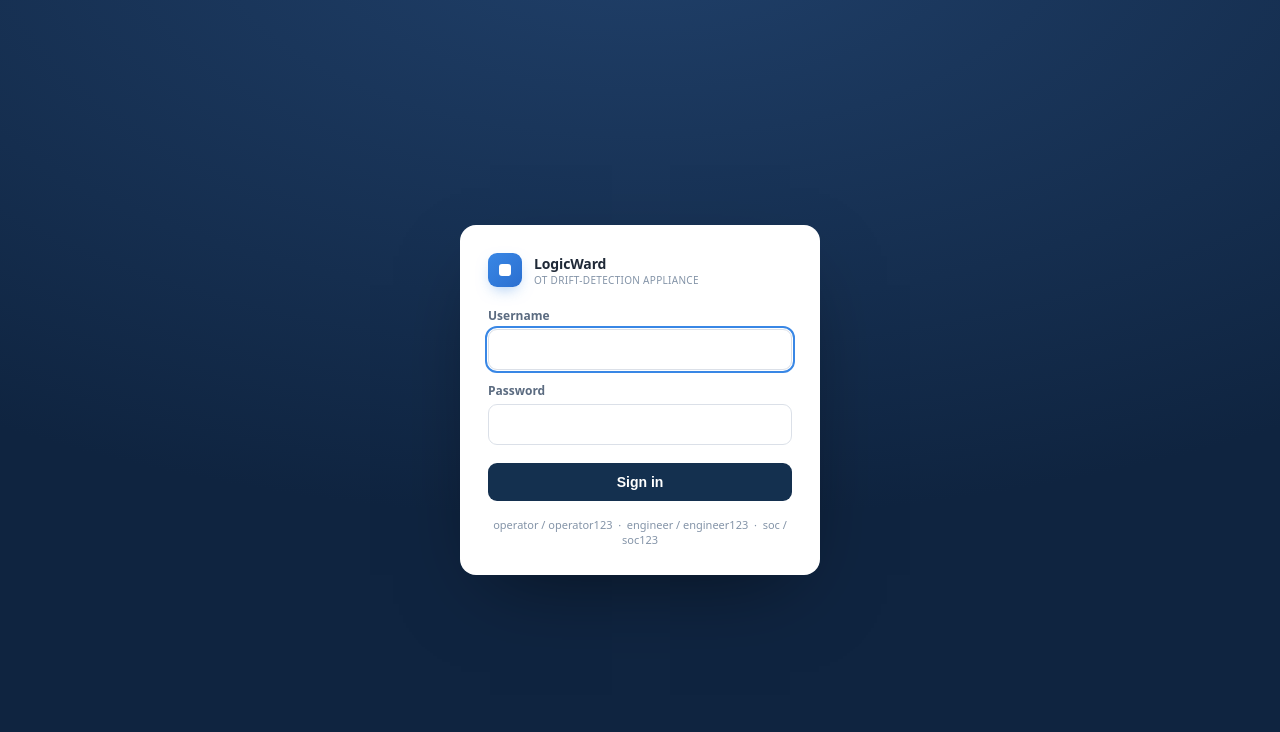
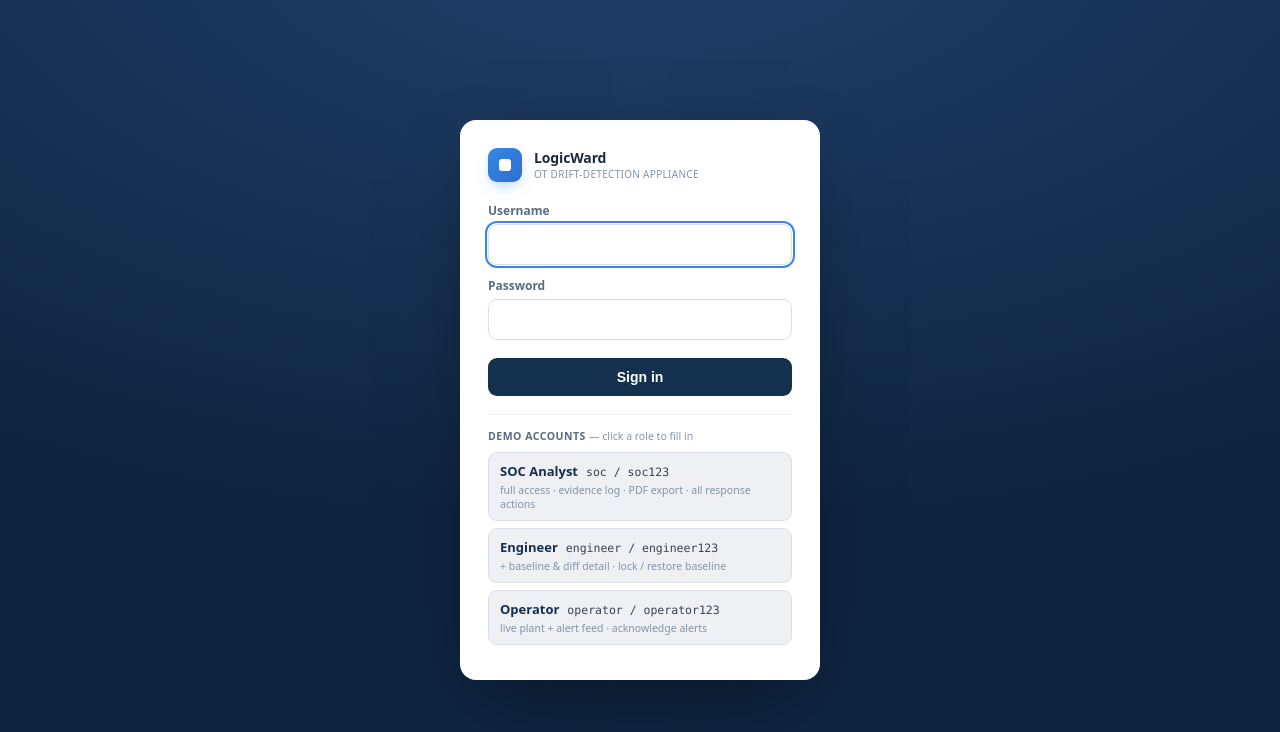
Before and after one commit to positromen/Adani-Project-OT, a Flask app: page /login in a window 1280 px wide. Shown: the top 732 px of the page. Run offline with Flask 3, Linux system fonts and the light colour scheme; parts of the project's set-up code (start-up, migrations or seed data) failed here and were passed over.

Commit message:
Login page: add click-to-fill demo credentials panel
Replaces the plain hint line with a role panel (SOC Analyst / Engineer / Operator) showing each account + capability; click fills the form, double-click signs in.

```diff
--- a/logicward/dashboard/static/style.css
+++ b/logicward/dashboard/static/style.css
@@ -38,6 +38,17 @@ b{font-weight:700}
 .login-form button:hover{background:var(--navy-2)}
 .login-error{background:var(--crit-bg);color:var(--crit);padding:8px 10px;border-radius:8px;font-size:12px;font-weight:600}
 .login-hint{margin-top:16px;text-align:center;font-size:11px;color:var(--muted-2)}
+.login-accounts{margin-top:18px;border-top:1px solid var(--hair);padding-top:14px}
+.login-accounts-head{font-size:10.5px;font-weight:700;color:var(--muted);text-transform:uppercase;letter-spacing:.5px;margin-bottom:9px}
+.login-accounts-head span{font-weight:500;text-transform:none;letter-spacing:0;color:var(--muted-2)}
+.cred-row{display:flex;flex-direction:column;gap:3px;width:100%;text-align:left;cursor:pointer;
+  background:var(--page);border:1px solid var(--border);border-radius:9px;padding:9px 11px;margin-bottom:7px;font-family:var(--sans);transition:border-color .12s,box-shadow .12s,background .12s}
+.cred-row:hover{border-color:var(--accent);background:#fff}
+.cred-row.sel{border-color:var(--accent);background:#fff;box-shadow:0 0 0 2px rgba(57,135,229,.18)}
+.cred-top{display:flex;align-items:baseline;justify-content:space-between;gap:8px}
+.cred-role{font-size:13px;font-weight:700;color:var(--navy)}
+.cred-id{font-family:var(--mono);font-size:11.5px;color:var(--ink-2)}
+.cred-note{font-size:10.5px;color:var(--muted-2);line-height:1.35}
 
 /* ---------- app shell ---------- */
 .app{display:flex;min-height:100vh}
--- a/logicward/dashboard/templates/login.html
+++ b/logicward/dashboard/templates/login.html
@@ -21,9 +21,37 @@
       <label>Password<input name="password" type="password" autocomplete="current-password" required></label>
       <button type="submit">Sign in</button>
     </form>
-    <div class="login-hint">
-      operator / operator123 &nbsp;·&nbsp; engineer / engineer123 &nbsp;·&nbsp; soc / soc123
+    <div class="login-accounts">
+      <div class="login-accounts-head">Demo accounts <span>— click a role to fill in</span></div>
+      <button type="button" class="cred-row" data-user="soc" data-pass="soc123">
+        <span class="cred-top"><span class="cred-role">SOC Analyst</span><span class="cred-id">soc / soc123</span></span>
+        <span class="cred-note">full access · evidence log · PDF export · all response actions</span>
+      </button>
+      <button type="button" class="cred-row" data-user="engineer" data-pass="engineer123">
+        <span class="cred-top"><span class="cred-role">Engineer</span><span class="cred-id">engineer / engineer123</span></span>
+        <span class="cred-note">+ baseline &amp; diff detail · lock / restore baseline</span>
+      </button>
+      <button type="button" class="cred-row" data-user="operator" data-pass="operator123">
+        <span class="cred-top"><span class="cred-role">Operator</span><span class="cred-id">operator / operator123</span></span>
+        <span class="cred-note">live plant + alert feed · acknowledge alerts</span>
+      </button>
     </div>
   </div>
+  <script>
+    (function () {
+      var form = document.querySelector('.login-form');
+      var rows = document.querySelectorAll('.cred-row');
+      rows.forEach(function (row) {
+        row.addEventListener('click', function () {
+          form.username.value = row.dataset.user;
+          form.password.value = row.dataset.pass;
+          rows.forEach(function (r) { r.classList.remove('sel'); });
+          row.classList.add('sel');
+          form.querySelector('button[type=submit]').focus();
+        });
+        row.addEventListener('dblclick', function () { form.submit(); });
+      });
+    })();
+  </script>
 </body>
 </html>
```
